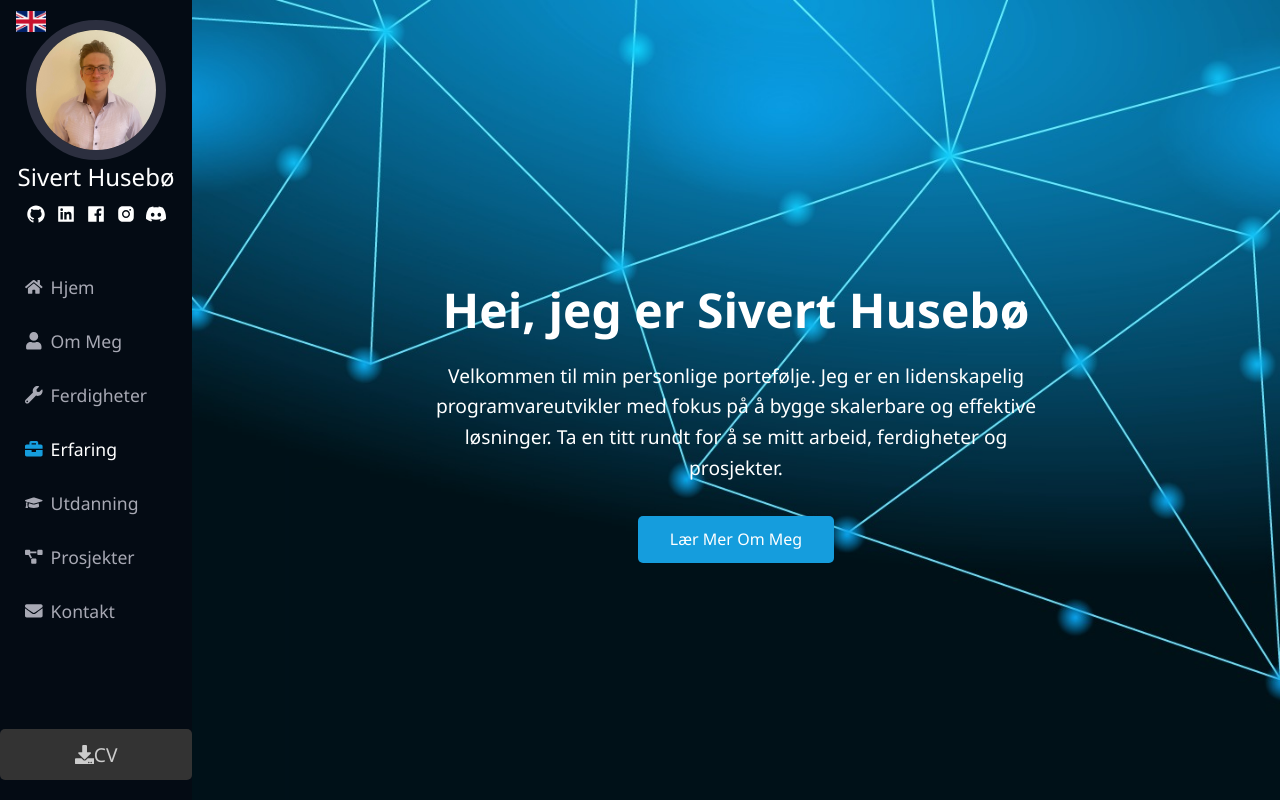
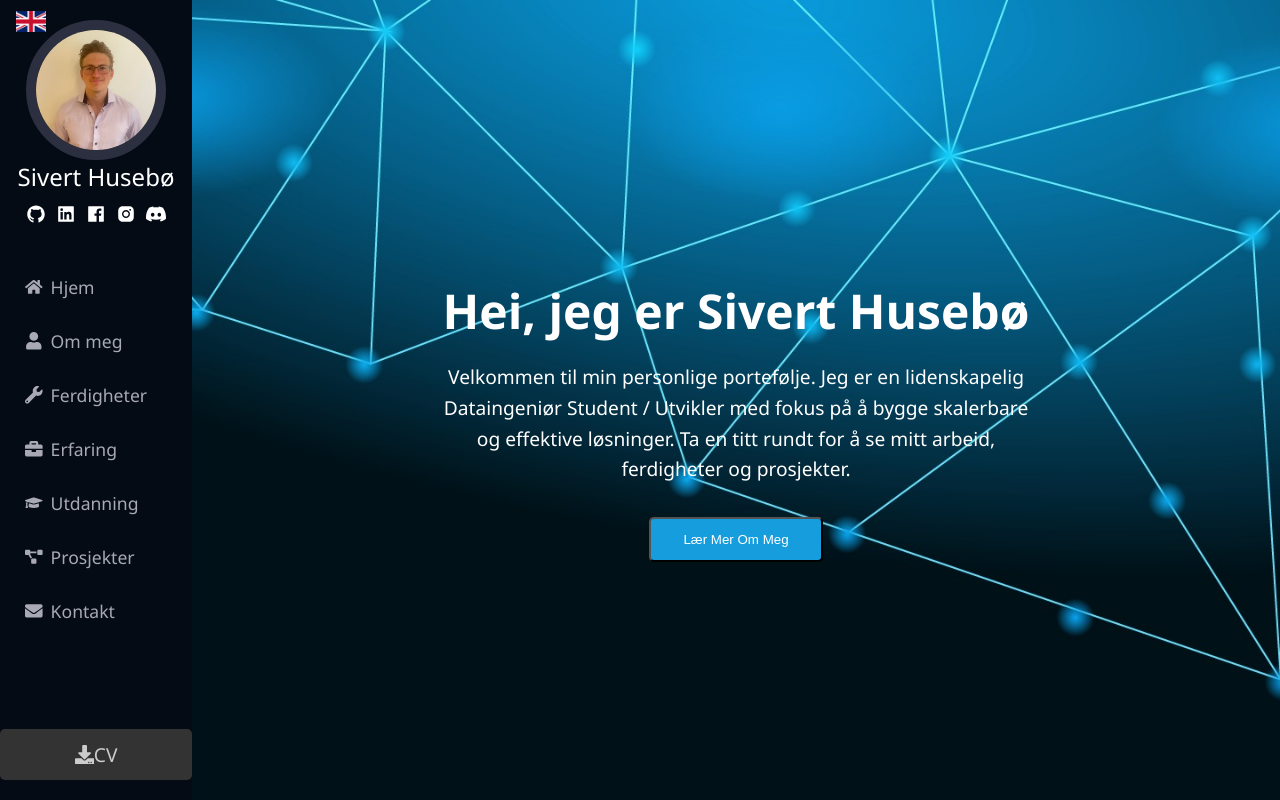
Before and after one commit to Siverteh/Personal-Resume-Website, a React (Create React App) app: page /#experience in a window 1280 px wide. Shown: the top 800 px of the page. Built offline with nearby package versions, Linux system fonts and the light colour scheme.

Commit message:
Added smooth scrolling functionality

```diff
--- a/src/App.tsx
+++ b/src/App.tsx
@@ -17,9 +17,9 @@ import ContactEn from './components/Contact/Contact.en';
 import ContactNo from './components/Contact/Contact.no';
 import './App.css';
 
-const App = () => {
+const App: React.FC = () => {
     const [activeSection, setActiveSection] = useState('');
-    const [language, setLanguage] = useState('no'); // 'en' for English, 'no' for Norwegian
+    const [language, setLanguage] = useState('no');
 
     useEffect(() => {
         const handleScroll = () => {
@@ -52,33 +52,43 @@ const App = () => {
         setLanguage(language === 'en' ? 'no' : 'en');
     };
 
+    const onLearnMoreClick = () => {
+        const aboutSection = document.getElementById('about');
+        if (aboutSection) {
+            aboutSection.scrollIntoView({ behavior: 'smooth' });
+        }
+    };
+
     return (
         <div className="App">
             {language === 'en' ? (
-                <>
-                    <NavbarEn activeSection={activeSection} toggleLanguage={toggleLanguage} />
-                    <section id="home" className="section-home"><HomeEn /></section>
-                    <section id="about" className="section-about"><AboutEn /></section>
-                    <section id="skills" className="section-skills"><SkillsEn /></section>
-                    <section id="experience" className="section-experience"><ExperienceEn /></section>
-                    <section id="education" className="section-education"><EducationEn /></section>
-                    <section id="projects" className="section-projects"><ProjectsEn /></section>
-                    <section id="contact" className="section-contact"><ContactEn /></section>
-                </>
+                <NavbarEn activeSection={activeSection} toggleLanguage={toggleLanguage} />
             ) : (
-                <>
-                    <NavbarNo activeSection={activeSection} toggleLanguage={toggleLanguage} />
-                    <section id="home" className="section-home"><HomeNo /></section>
-                    <section id="about" className="section-about"><AboutNo /></section>
-                    <section id="skills" className="section-skills"><SkillsNo /></section>
-                    <section id="experience" className="section-experience"><ExperienceNo /></section>
-                    <section id="education" className="section-education"><EducationNo /></section>
-                    <section id="projects" className="section-projects"><ProjectsNo /></section>
-                    <section id="contact" className="section-contact"><ContactNo /></section>
-                </>
+                <NavbarNo activeSection={activeSection} toggleLanguage={toggleLanguage} />
             )}
+            <section id="home" className="section-home">
+                {language === 'en' ? <HomeEn onLearnMoreClick={onLearnMoreClick} /> : <HomeNo onLearnMoreClick={onLearnMoreClick} />}
+            </section>
+            <section id="about" className="section-about">
+                {language === 'en' ? <AboutEn /> : <AboutNo />}
+            </section>
+            <section id="skills" className="section-skills">
+                {language === 'en' ? <SkillsEn /> : <SkillsNo />}
+            </section>
+            <section id="experience" className="section-experience">
+                {language === 'en' ? <ExperienceEn /> : <ExperienceNo />}
+            </section>
+            <section id="education" className="section-education">
+                {language === 'en' ? <EducationEn /> : <EducationNo />}
+            </section>
+            <section id="projects" className="section-projects">
+                {language === 'en' ? <ProjectsEn /> : <ProjectsNo />}
+            </section>
+            <section id="contact" className="section-contact">
+                {language === 'en' ? <ContactEn /> : <ContactNo />}
+            </section>
         </div>
     );
-}
+};
 
 export default App;
--- a/src/components/Common/Navbar/Navbar.css
+++ b/src/components/Common/Navbar/Navbar.css
@@ -77,7 +77,7 @@
     margin-top: 10px;
 }
 
-.nav-links a {
+.nav-links a  {
     color: #A8A9B4; /* Original color of the text */
     text-decoration: none;
     margin: 15px 0; /* Increased spacing */
--- a/src/components/Common/Navbar/Navbar.en.tsx
+++ b/src/components/Common/Navbar/Navbar.en.tsx
@@ -12,6 +12,13 @@ interface NavbarProps {
 }
 
 const NavbarEn: React.FC<NavbarProps> = ({ activeSection, toggleLanguage }) => {
+
+    const scrollToSection = (sectionId: string, event: React.MouseEvent<HTMLAnchorElement, MouseEvent>) => {
+        event.preventDefault(); // Prevent default anchor link behavior
+        const section = document.getElementById(sectionId);
+        section?.scrollIntoView({ behavior: 'smooth' });
+    };
+
     return (
         <div className="navbar">
             <button className="language-toggle" onClick={toggleLanguage}>
@@ -29,17 +36,20 @@ const NavbarEn: React.FC<NavbarProps> = ({ activeSection, toggleLanguage }) => {
                 <a href="https://discord.com/users/youruserid" target="_blank" rel="noopener noreferrer"><SiDiscord /></a>
             </div>
             <div className="nav-links">
-                <a href="#home" className={activeSection === 'home' ? 'active' : ''}><FaHome /><span>Home</span></a>
-                <a href="#about" className={activeSection === 'about' ? 'active' : ''}><FaUser /><span>About</span></a>
-                <a href="#skills" className={activeSection === 'skills' ? 'active' : ''}><FaWrench /><span>Skills</span></a>
-                <a href="#experience" className={activeSection === 'experience' ? 'active' : ''}><FaBriefcase /><span>Experience</span></a>
-                <a href="#education" className={activeSection === 'education' ? 'active' : ''}><FaGraduationCap /><span>Education</span></a>
-                <a href="#projects" className={activeSection === 'projects' ? 'active' : ''}><FaProjectDiagram /><span>Projects</span></a>
-                <a href="#contact" className={activeSection === 'contact' ? 'active' : ''}><FaEnvelope /><span>Contact</span></a>
+                <a href="#home" onClick={(e) => scrollToSection('home', e)}><FaHome/><span>Home</span></a>
+                <a href="#about" onClick={(e) => scrollToSection('about', e)}><FaUser/><span>About</span></a>
+                <a href="#skills" onClick={(e) => scrollToSection('skills', e)}><FaWrench/><span>Skills</span></a>
+                <a href="#experience"
+                   onClick={(e) => scrollToSection('experience', e)}><FaBriefcase/><span>Experience</span></a>
+                <a href="#education"
+                   onClick={(e) => scrollToSection('education', e)}><FaGraduationCap/><span>Education</span></a>
+                <a href="#projects"
+                   onClick={(e) => scrollToSection('projects', e)}><FaProjectDiagram/><span>Projects</span></a>
+                <a href="#contact" onClick={(e) => scrollToSection('contact', e)}><FaEnvelope/><span>Contact</span></a>
             </div>
             <div className="resume-container">
                 <a href="path-to-your-resume.pdf" target="_blank" rel="noopener noreferrer" className="resume-button">
-                    <FaDownload /><span>Resume</span>
+                    <FaDownload/><span>Resume</span>
                 </a>
             </div>
         </div>
--- a/src/components/Common/Navbar/Navbar.no.tsx
+++ b/src/components/Common/Navbar/Navbar.no.tsx
@@ -12,6 +12,13 @@ interface NavbarProps {
 }
 
 const NavbarNo: React.FC<NavbarProps> = ({ activeSection, toggleLanguage }) => {
+
+    const scrollToSection = (sectionId: string, event: React.MouseEvent<HTMLAnchorElement, MouseEvent>) => {
+        event.preventDefault(); // Prevent default anchor link behavior
+        const section = document.getElementById(sectionId);
+        section?.scrollIntoView({ behavior: 'smooth' });
+    };
+
     return (
         <div className="navbar">
             <button className="language-toggle" onClick={toggleLanguage}>
@@ -29,17 +36,20 @@ const NavbarNo: React.FC<NavbarProps> = ({ activeSection, toggleLanguage }) => {
                 <a href="https://discord.com/users/youruserid" target="_blank" rel="noopener noreferrer"><SiDiscord /></a>
             </div>
             <div className="nav-links">
-                <a href="#home" className={activeSection === 'home' ? 'active' : ''}><FaHome /><span>Hjem</span></a>
-                <a href="#about" className={activeSection === 'about' ? 'active' : ''}><FaUser /><span>Om Meg</span></a>
-                <a href="#skills" className={activeSection === 'skills' ? 'active' : ''}><FaWrench /><span>Ferdigheter</span></a>
-                <a href="#experience" className={activeSection === 'experience' ? 'active' : ''}><FaBriefcase /><span>Erfaring</span></a>
-                <a href="#education" className={activeSection === 'education' ? 'active' : ''}><FaGraduationCap /><span>Utdanning</span></a>
-                <a href="#projects" className={activeSection === 'projects' ? 'active' : ''}><FaProjectDiagram /><span>Prosjekter</span></a>
-                <a href="#contact" className={activeSection === 'contact' ? 'active' : ''}><FaEnvelope /><span>Kontakt</span></a>
+                <a href="#home" onClick={(e) => scrollToSection('home', e)}><FaHome/><span>Hjem</span></a>
+                <a href="#about" onClick={(e) => scrollToSection('about', e)}><FaUser/><span>Om meg</span></a>
+                <a href="#skills" onClick={(e) => scrollToSection('skills', e)}><FaWrench/><span>Ferdigheter</span></a>
+                <a href="#experience"
+                   onClick={(e) => scrollToSection('experience', e)}><FaBriefcase/><span>Erfaring</span></a>
+                <a href="#education"
+                   onClick={(e) => scrollToSection('education', e)}><FaGraduationCap/><span>Utdanning</span></a>
+                <a href="#projects"
+                   onClick={(e) => scrollToSection('projects', e)}><FaProjectDiagram/><span>Prosjekter</span></a>
+                <a href="#contact" onClick={(e) => scrollToSection('contact', e)}><FaEnvelope/><span>Kontakt</span></a>
             </div>
             <div className="resume-container">
                 <a href="path-to-your-resume.pdf" target="_blank" rel="noopener noreferrer" className="resume-button">
-                    <FaDownload /><span>CV</span>
+                    <FaDownload/><span>CV</span>
                 </a>
             </div>
         </div>
--- a/src/components/Home/Home.css
+++ b/src/components/Home/Home.css
@@ -38,6 +38,7 @@
     border-radius: 5px;
     transition: background-color 0.3s ease-in-out;
     display: inline-block; /* For proper padding and margins */
+    cursor: pointer; /* This line will change the cursor to a hand pointer when hovering over the button */
 }
 
 .cta-button:hover {
--- a/src/components/Home/Home.no.tsx
+++ b/src/components/Home/Home.no.tsx
@@ -1,15 +1,13 @@
 import React from 'react';
 import './Home.css';
 
-const HomeNo: React.FC = () => {
+const HomeNo: React.FC<{ onLearnMoreClick: () => void }> = ({ onLearnMoreClick }) => {
     return (
         <div className="home-container">
             <div className="intro-wrapper">
                 <h1>Hei, jeg er Sivert Husebø</h1>
-                <p>Velkommen til min personlige portefølje. Jeg er en lidenskapelig programvareutvikler med fokus på å bygge skalerbare og effektive løsninger. Ta en titt rundt for å se mitt arbeid, ferdigheter og prosjekter.</p>
-                <a href="#about" className="cta-button">Lær Mer Om Meg</a>
-                {/* Alternativt kan du bruke linken til din LinkedIn-profil */}
-                {/* <a href="https://www.linkedin.com/in/dinprofil" className="cta-button"><FaLinkedin /> Koble til på LinkedIn</a> */}
+                <p>Velkommen til min personlige portefølje. Jeg er en lidenskapelig Dataingeniør Student / Utvikler med fokus på å bygge skalerbare og effektive løsninger. Ta en titt rundt for å se mitt arbeid, ferdigheter og prosjekter.</p>
+                <button onClick={onLearnMoreClick} className="cta-button">Lær Mer Om Meg</button>
             </div>
         </div>
     );
```
Also changed, not shown: src/components/Home/Home.en.tsx (+3 -5 lines).
